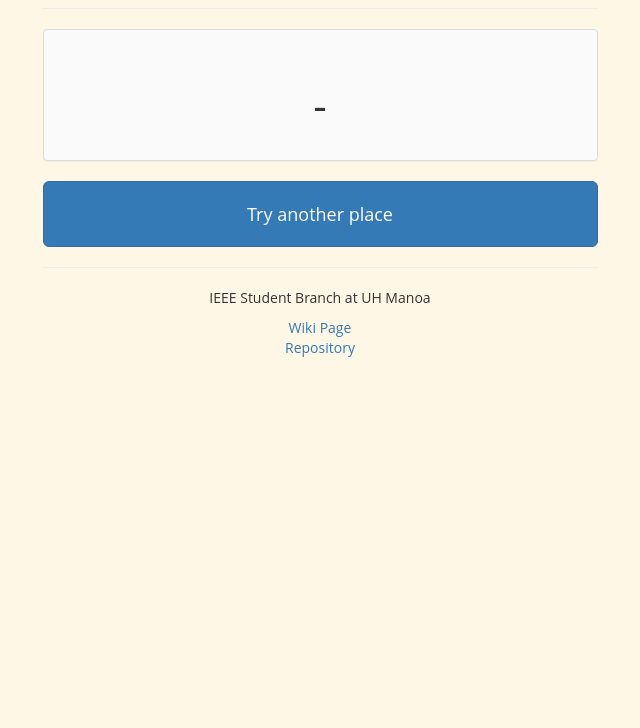
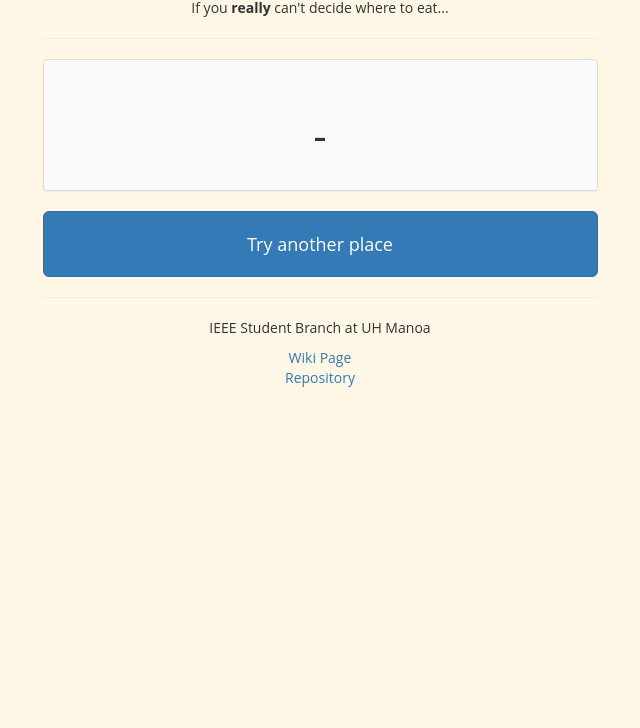
Before and after one commit to IEEE-UH-Manoa/eats, a plain HTML site: page index.html in a window 1280 px wide. Shown: the part 72-800 px from the top of the page, without its empty margins (320-960 px from the left). Drawn offline with nearby package versions, Linux system fonts and the light colour scheme; no server answers.

Commit message:
Added small comment below header (for funsies)

```diff
--- a/index.html
+++ b/index.html
@@ -13,6 +13,7 @@
       <div class="col-md-3"></div>
       <div class="col-md-6">
         <h1> IEEE Eats  </h1>
+        <p>If you <b>really</b> can't decide where to eat... </p>
         <hr>
         <div id="eats-group">
           <div id="eats-well" class="panel panel-default">
```
